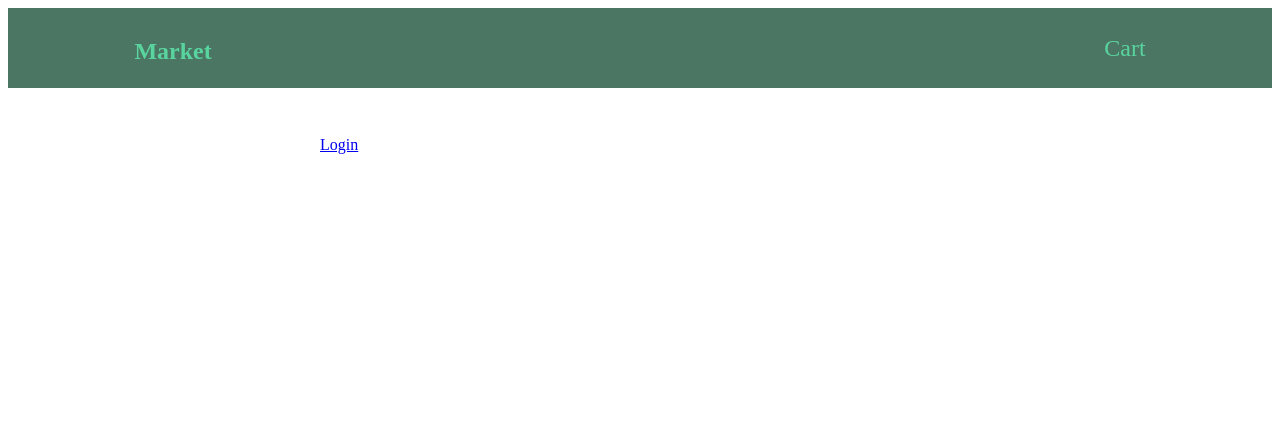
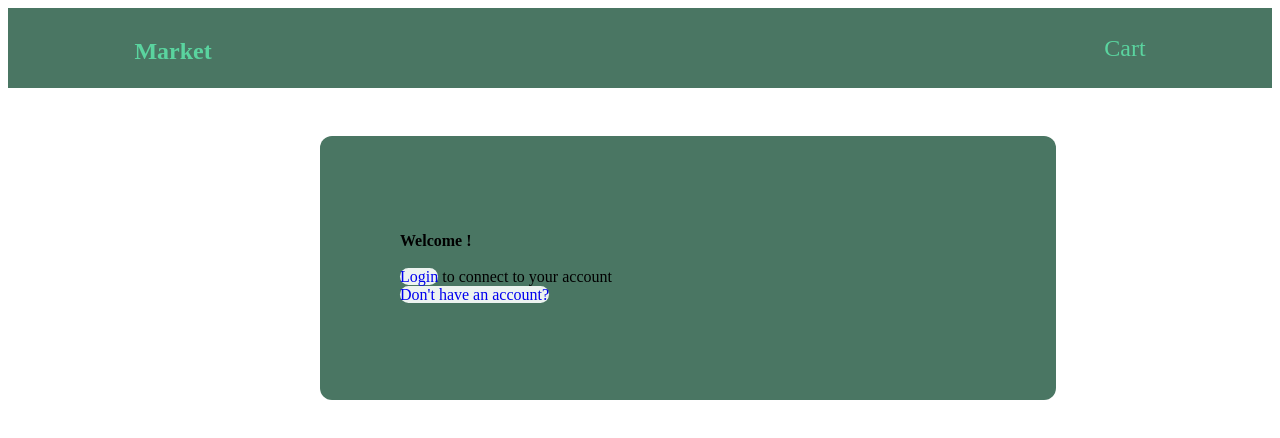
Before and after one commit to NathalieBh/market, a Next.js app in the folder front-end/: page / in a window 1280 px wide. Shown: the top 438 px of the page. Built offline with nearby package versions, Linux system fonts and the light colour scheme; no server answers.

Commit message:
add changes to logincard, index, cart and productDetails components

```diff
--- a/front-end/components/UI/loginCard.js
+++ b/front-end/components/UI/loginCard.js
@@ -2,7 +2,7 @@ import classes from './loginCard.module.css';
 import Link from 'next/link';
 import { useUser } from '@auth0/nextjs-auth0/client';
 
-function LoginCard() {
+function LoginCard(props) {
   const { user, err, isLoading } = useUser();
   if (isLoading) return <div>Loading ...</div>;
   if (err) return <div>{err.message}</div>;
@@ -10,14 +10,28 @@ function LoginCard() {
   if (user) {
     console.log(user);
     return (
-      <div className={classes.login}>
-        Welcome {user.name}! <a href="/api/auth/logout">Logout</a>
+      <div className={classes.log}>
+        Welcome {user.name}! <Link href="/api/auth/logout">Logout</Link>
       </div>
     );
   }
   return (
-    <div className={classes.login}>
-      <Link href="/api/auth/login">Login</Link>
+    <div className={classes.log}>
+      <p className={classes.log_detail}>
+        <strong>Welcome !</strong>
+        <br />
+        <br />
+        <Link href="/api/auth/login" className={classes.log_box}>
+          Login
+        </Link>{' '}
+        to connect to your account <br />
+        <Link
+          href="https://dev-zk4zrlbpywf1m1zt.eu.auth0.com/u/signup?state=hKFo2SB3QWEwR0VPblhDZGR4TG14Z0ViWFFVRGV5QV9KVVE3aqFur3VuaXZlcnNhbC1sb2dpbqN0aWTZIDNrNUN6YW9oX3RSRVc2WURoNjdnSGxvQlhUSUpEa29ko2NpZNkgRzA4TzZqUXV1YzFmN28yRElFUmVoZEtTalBTVGZpSmc"
+          className={classes.log_box2}
+        >
+          Don't have an account?{' '}
+        </Link>{' '}
+      </p>
     </div>
   );
 }
--- a/front-end/components/UI/loginCard.module.css
+++ b/front-end/components/UI/loginCard.module.css
@@ -1,8 +1,39 @@
-.login {
-  background-color: #769281;
+.log {
+  background-color: #4a7663;
   width: 90%;
   max-width: 43rem;
-  padding: 1rem;
+  padding: 5rem;
   border-radius: 12px;
   margin: 3rem auto;
+  display: flex;
+  align-items: center;
 }
+
+.loq_detail {
+  text-decoration: none;
+  font-weight: 5;
+  font-size: 1.5rem;
+  text-align: center;
+  background-clip: text;
+  color: aliceblue;
+  display: flex;
+}
+
+.log_box {
+  background-color: #edf3f0;
+  width: 70px;
+  height: 25px;
+  border-radius: 10px;
+  align-items: center;
+  text-decoration: none;
+  text-align: center;
+}
+.log_box2 {
+  background-color: #edf3f0;
+  width: 120px;
+  height: 25px;
+  border-radius: 12px;
+  align-items: center;
+  text-decoration: none;
+  text-align: center;
+}
--- a/front-end/pages/_app.js
+++ b/front-end/pages/_app.js
@@ -1,6 +1,6 @@
-import "../styles/globals.css";
-import Layout from "../components/layout/Layout";
-import { UserProvider } from "@auth0/nextjs-auth0/client";
+import '../styles/globals.css';
+import Layout from '../components/layout/Layout';
+import { UserProvider } from '@auth0/nextjs-auth0/client';
 function App({ Component, pageProps }) {
   return (
     <Layout>
--- a/front-end/pages/index.js
+++ b/front-end/pages/index.js
@@ -1,20 +1,5 @@
-import { useUser } from "@auth0/nextjs-auth0/client";
-
+import LoginCard from '../components/UI/loginCard';
 function index() {
-  const { user, err, isLoading } = useUser();
-  if (isLoading) return <div>Loading ...</div>;
-  if (err) return <div>{err.message}</div>;
-
-  if (user) {
-    console.log(user);
-    return (
-      <div>
-        Welcome {user.name}! <a href="/api/auth/logout">Logout</a>
-      </div>
-    );
-  }
-
-  return <a href="/api/auth/login">Login</a>;
+  return <LoginCard />;
 }
-
 export default index;
--- a/front-end/pages/products/cart/cart.js
+++ b/front-end/pages/products/cart/cart.js
@@ -1,9 +1,9 @@
 import ProductCard from '../../../components/Products/ProductCard';
-
-function Cart() {
+import productDetails from '../../../components/Products/productDetails';
+function Cart(props) {
   // returning a page product with details and a payement button
 
-  return <ProductCard />;
+  return <ProductCard products={productDetails} />;
 }
 
 export default Cart;
```
Also changed, not shown: front-end/components/Products/productDetails.js (+8 -8 lines), front-end/pages/products/index.js (+3 -4 lines).
